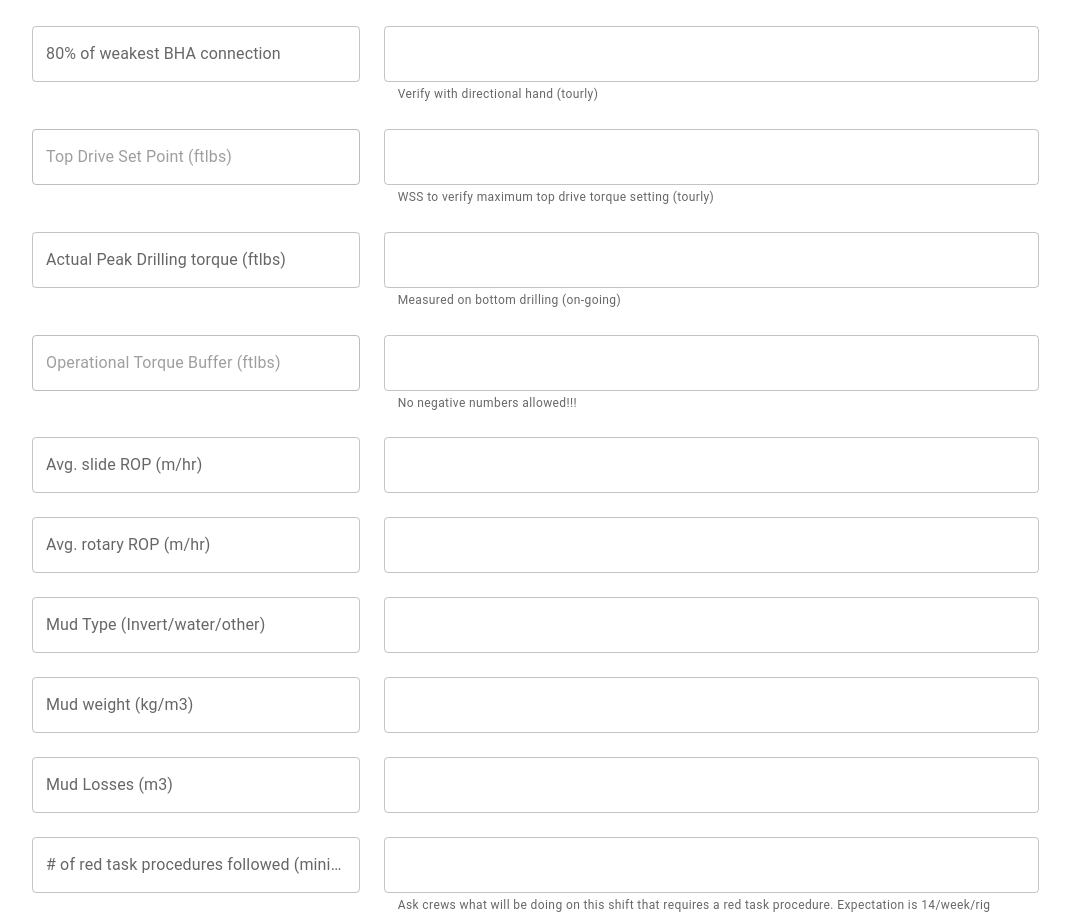
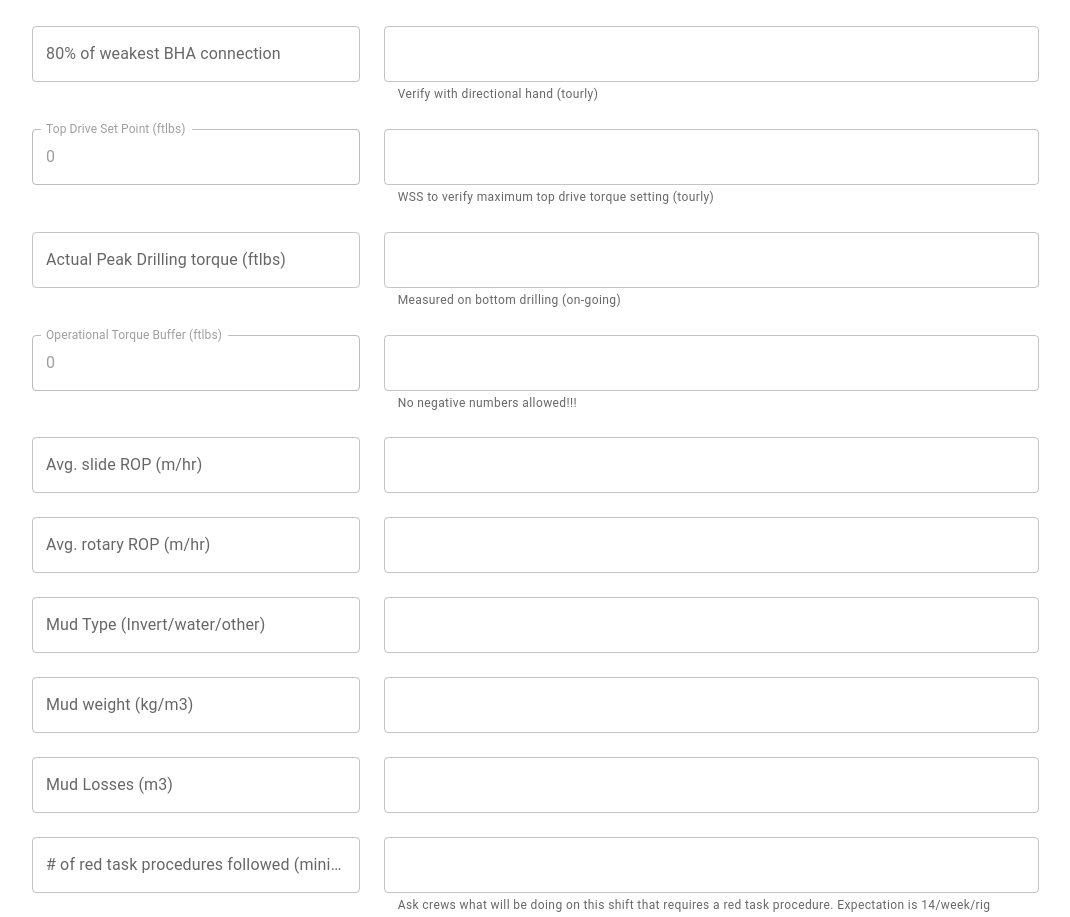
Before and after one commit to Wyatt-Grant/wellinfo, a React (Create React App) app: page / in a window 1280 px wide. Shown: the part 1766-2683 px from the top of the page, without its empty margins (96-1166 px from the left). Built offline with nearby package versions, Linux system fonts and the light colour scheme.

Commit message:
compute formulas

```diff
--- a/src/Forms/Last12HoursForm.js
+++ b/src/Forms/Last12HoursForm.js
@@ -114,14 +114,27 @@ export default function Last12HoursForm() {
       }}
       sx={{ display: 'inline-flex', flexWrap: 'wrap', gap: 3, width: 1024}}
     >
-      {textFields.map(({ label, name, help }) => (
+      {textFields.map(({ label, name, help }) => {
+        let value = formData4[name+'2'];
+        if (name == "topDriveSetPoint") {
+          value = parseInt(formData4['offBottomTorque2'] == '' ? 0 : formData4['offBottomTorque2'])
+                + parseInt(formData4['weakestBHAConnection2'] == '' ? 0 : formData4['weakestBHAConnection2']);
+        }
+        if(name == "operationalTorqueBuffer") {
+          value = parseInt(formData4['offBottomTorque2'] == '' ? 0 : formData4['offBottomTorque2'])
+                + parseInt(formData4['weakestBHAConnection2'] == '' ? 0 : formData4['weakestBHAConnection2']);
+
+          value += parseInt(formData4['actualPeakTorque2'] == '' ? 0 : formData4['actualPeakTorque2']);
+        }
+
+        return (
         <Fragment key={name}>
           <TextField
             disabled={name == "topDriveSetPoint" || name == "operationalTorqueBuffer"}
             sx={{ width: '32%' }}
             name={name+'2'}
             label={label}
-            value={formData4[name+'2']}
+            value={value}
             onChange={handleChange}
             fullWidth
           />
@@ -134,7 +147,8 @@ export default function Last12HoursForm() {
             helperText={help}
           />
         </Fragment>
-      ))}
+      )
+      })}
     </Box>
   );
 }
```
